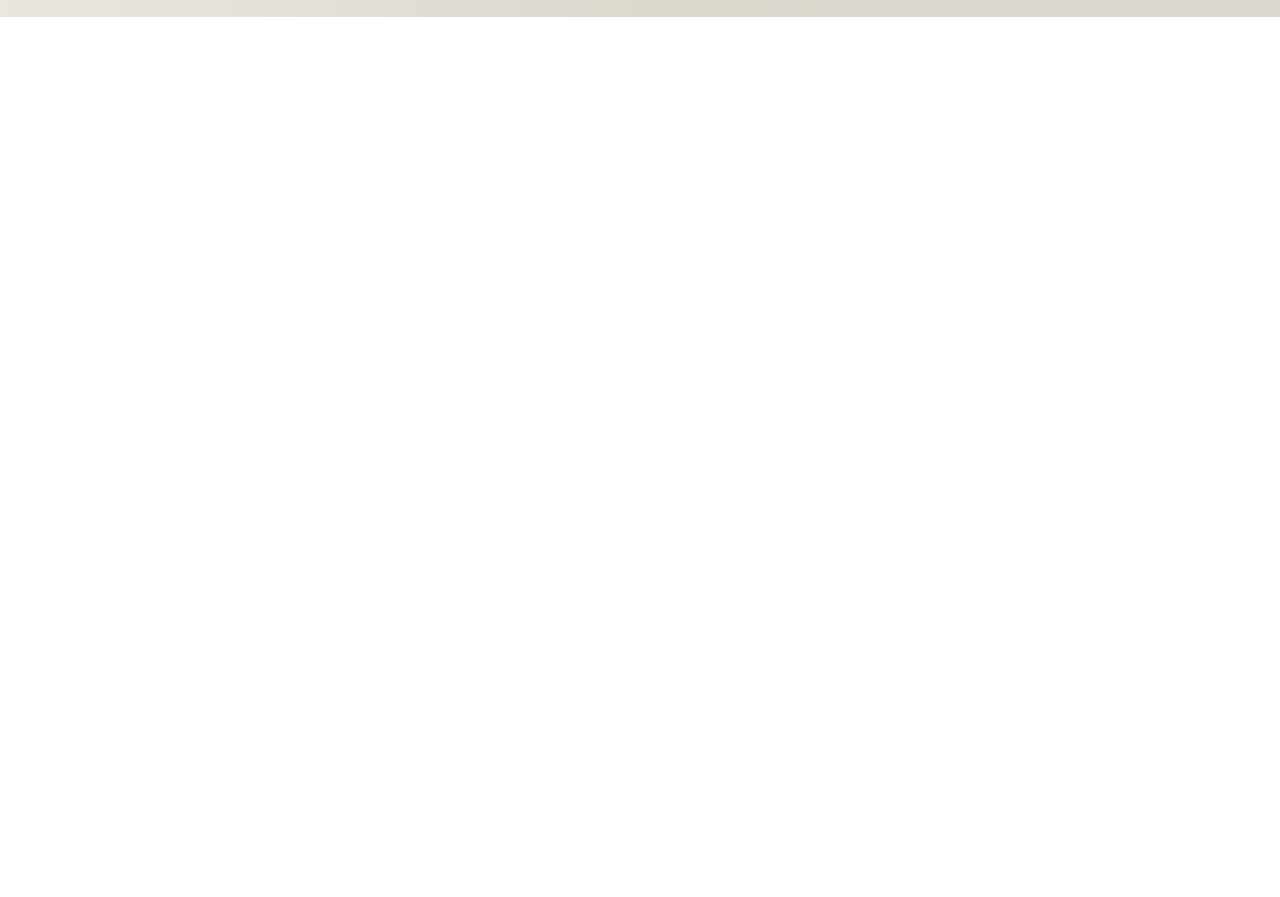
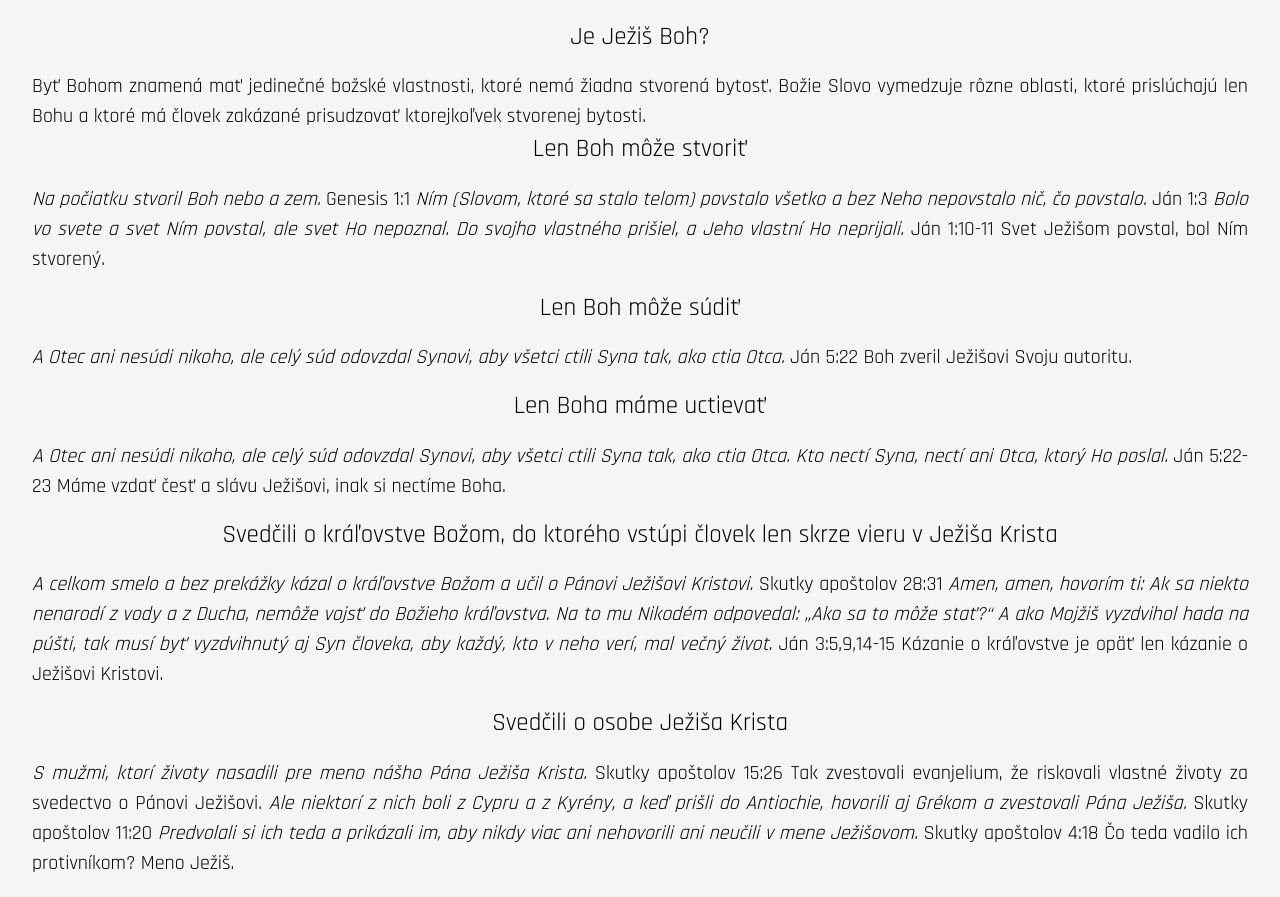
Before and after one commit to pkvarg/svedkovia.sk, a React (Vite) app: page /je-jezis-boh in a window 1280 px wide. Shown: the part 200-1097 px from the top of the page. Before the commit the page ends 800 px from the top, so only its background shows below. Built offline with nearby package versions, Linux system fonts and the light colour scheme.

Commit message:
jezis half

```diff
--- a/src/pages/Jezis.jsx
+++ b/src/pages/Jezis.jsx
@@ -1,7 +1,211 @@
 import React from 'react'
+import Header from '../components/Header'
 
 const Jezis = () => {
-  return <div>Jezis</div>
+  return (
+    <>
+      <Header />
+      <div className='bg-white text-[20px]'>
+        <h1 className='text-center text-[30px] py-8'>Je Ježiš Boh?</h1>
+        <div className='py-8 mx-4 lg:mx-8'>
+          <h2 className='text-center text-[25px]'>Je Ježiš Boh?</h2>
+          <p>
+            Byť Bohom znamená mať jedinečné božské vlastnosti, ktoré nemá žiadna
+            stvorená bytosť. Božie Slovo vymedzuje rôzne oblasti, ktoré
+            prislúchajú len Bohu a ktoré má človek zakázané prisudzovať
+            ktorejkoľvek stvorenej bytosti.
+          </p>
+          <h2 className='text-center text-[25px]'>Len Boh môže stvoriť </h2>
+          <p>
+            <span className='italic'> Na počiatku stvoril Boh nebo a zem.</span>
+            <span className='text-[20px]'> Genesis 1:1 </span>
+            <span className='italic'>
+              {' '}
+              Ním (Slovom, ktoré sa stalo telom) povstalo všetko a bez Neho
+              nepovstalo nič, čo povstalo.{' '}
+            </span>
+            <span className='text-[20px]'> Ján 1:3 </span>
+            <span className='italic'>
+              {' '}
+              Bolo vo svete a svet Ním povstal, ale svet Ho nepoznal. Do svojho
+              vlastného prišiel, a Jeho vlastní Ho neprijali.{' '}
+            </span>
+            <span className='text-[20px]'> Ján 1:10-11 </span>
+            Svet Ježišom povstal, bol Ním stvorený.
+          </p>
+          <h2 className='text-center text-[25px] mt-4'>Len Boh môže súdiť</h2>
+          <p>
+            <span className='italic'>
+              {' '}
+              A Otec ani nesúdi nikoho, ale celý súd odovzdal Synovi, aby všetci
+              ctili Syna tak, ako ctia Otca.
+            </span>
+            <span className='text-[20px]'> Ján 5:22 </span>
+            Boh zveril Ježišovi Svoju autoritu.
+          </p>
+
+          <h2 className='text-center text-[25px] mt-4'>
+            Len Boha máme uctievať
+          </h2>
+
+          <p>
+            <span className='italic'>
+              {' '}
+              A Otec ani nesúdi nikoho, ale celý súd odovzdal Synovi, aby všetci
+              ctili Syna tak, ako ctia Otca. Kto nectí Syna, nectí ani Otca,
+              ktorý Ho poslal.
+            </span>
+            <span className='text-[20px]'> Ján 5:22-23 </span>
+            Máme vzdať česť a slávu Ježišovi, inak si nectíme Boha.
+          </p>
+
+          {/* continue */}
+
+          <h2 className='text-center text-[25px] mt-4'>
+            Svedčili o kráľovstve Božom, do ktorého vstúpi človek len skrze
+            vieru v Ježiša Krista
+          </h2>
+          <p>
+            <span className='italic'>
+              {' '}
+              A celkom smelo a bez prekážky kázal o kráľovstve Božom a učil o
+              Pánovi Ježišovi Kristovi.{' '}
+            </span>
+            <span className='text-[20px]'> Skutky apoštolov 28:31 </span>
+            <span className='italic'>
+              {' '}
+              Amen, amen, hovorím ti: Ak sa niekto nenarodí z vody a z Ducha,
+              nemôže vojsť do Božieho kráľovstva. Na to mu Nikodém odpovedal:
+              „Ako sa to môže stať?“ A ako Mojžiš vyzdvihol hada na púšti, tak
+              musí byť vyzdvihnutý aj Syn človeka, aby každý, kto v neho verí,
+              mal večný život.{' '}
+            </span>
+            <span className='text-[20px]'> Ján 3:5,9,14-15 </span>
+            Kázanie o kráľovstve je opäť len kázanie o Ježišovi Kristovi.
+          </p>
+
+          <h2 className='text-center text-[25px] mt-4'>
+            Svedčili o osobe Ježiša Krista
+          </h2>
+
+          <p>
+            <span className='italic'>
+              {' '}
+              S mužmi, ktorí životy nasadili pre meno nášho Pána Ježiša Krista.{' '}
+            </span>
+            <span className='text-[20px]'> Skutky apoštolov 15:26 </span>
+            Tak zvestovali evanjelium, že riskovali vlastné životy za svedectvo
+            o Pánovi Ježišovi.
+            <span className='italic'>
+              {' '}
+              Ale niektorí z nich boli z Cypru a z Kyrény, a keď prišli do
+              Antiochie, hovorili aj Grékom a zvestovali Pána Ježiša.{' '}
+            </span>
+            <span className='text-[20px]'> Skutky apoštolov 11:20 </span>
+            <span className='italic'>
+              {' '}
+              Predvolali si ich teda a prikázali im, aby nikdy viac ani
+              nehovorili ani neučili v mene Ježišovom.{' '}
+            </span>
+            <span className='text-[20px]'> Skutky apoštolov 4:18 </span>
+            Čo teda vadilo ich protivníkom? Meno Ježiš.
+          </p>
+
+          <h2 className='text-center text-[25px] mt-4'>
+            Svedčili o tom, čo hovoril Ježiš Kristus
+          </h2>
+
+          <p>
+            Slovo, ktoré hlásal Pán Ježiš, to hlásali apoštoli.
+            <span className='italic'>
+              {' '}
+              O niekoľko dní povedal Pavel Barnabášovi: Vráťme sa a po všetkých
+              mestách, v ktorých sme zvestovali slovo Pánovo, ponavštevujeme
+              bratov, ako sa majú.{' '}
+            </span>
+            <span className='text-[20px]'> Skutky apoštolov 15:36 </span>
+          </p>
+
+          <h2 className='text-center text-[25px] mt-4'>
+            Ako apoštoli hlásali evanjelium?
+          </h2>
+
+          <p>
+            <span className='italic'>
+              {' '}
+              Ale prijmite moc Ducha Svätého, ktorý zostúpi na vás, a budete mi
+              svedkami.{' '}
+            </span>
+            <span className='text-[20px]'> Skutky apoštolov 1:8 </span>
+            Apoštoli nehlásali evanjelium rutinným a rozumovým rozprávaním o
+            tom, čo videli, ale v moci Ducha Svätého.
+          </p>
+
+          <h2 className='text-center text-[25px] mt-4'>
+            Čo je dôkazom pravého evanjelia?
+          </h2>
+
+          <p>
+            <span className='italic'>
+              {' '}
+              Veď ja sa nehanbím za evanjelium (Kristovo): lebo mocou Božou je
+              ono na spasenie každému veriacemu, najprv Židovi, a aj Grékovi.{' '}
+            </span>
+            <span className='text-[20px]'> Rimanom 1:16 </span>
+            Spasenie hriešnika je možné len skrze vieru v Ježiša Krista a
+            poslušnosti Jeho Slovu.
+            <span className='italic'>
+              {' '}
+              Zjavuje sa v ňom zaiste spravodlivosť Božia z viery pre vieru, ako
+              je napísané: Spravodlivý z viery bude žiť.{' '}
+            </span>
+            <span className='text-[20px]'> Rimanom 1:17 </span>
+            Vo viere vo vzkriesenie a v nasledovaní Ježiša Krista sa zjavuje
+            Božia spravodlivosť.
+          </p>
+
+          <h2 className='text-center text-[25px] mt-4'>
+            Nehlásať vzkriesenie je porušením Božieho nariadenia
+          </h2>
+
+          <p>
+            <span className='italic'>
+              {' '}
+              Veď Boh, ktorému slúžim svojím duchom zvesťou evanjelia Jeho Syna,
+              je mi svedkom, ako neprestajne spomínam na vás.{' '}
+            </span>
+            <span className='text-[20px]'> Rimanom 1:9 </span>
+            Pavol slúži Bohu tým, že zvestuje evanjelium Jeho Syna. Ak by
+            učeníci nehlásali to, čoho boli očitými svedkami, porušili by príkaz
+            Boha.
+            <span className='italic'>
+              {' '}
+              Ale Peter a Ján odpovedali im takto: Súďte, či je spravodlivé pred
+              Bohom poslúchať viac vás ako Boha! Lebo my nemôžeme nehovoriť o
+              tom, čo sme videli a počuli.{' '}
+            </span>
+            <span className='text-[20px]'> Skutky apoštolov 4:19-20 </span>
+            <span className='italic'>
+              {' '}
+              Čudujem sa, že od Toho, ktorý vás povolal v milosti Kristovej, sa
+              tak rýchlo odvraciate k inému evanjeliu, ktoré ani nie je iné
+              evanjelium. Sú však niektorí, čo robia zmätok medzi vami a chcú
+              prekrútiť evanjelium Kristovo. Ale keby sme aj my, alebo keby vám
+              anjel z neba zvestoval (iné) evanjelium miesto toho, ktoré sme vám
+              my zvestovali, - nech je prekliaty! Ako sme prv povedali, aj teraz
+              znovu hovorím: ak vám niekto zvestuje (iné) evanjelium miesto
+              toho, ktoré ste prijali, - nech je prekliaty!{' '}
+            </span>
+            <span className='text-[20px]'> Galatským 1:6-9 </span>
+            <span className='italic'> </span>
+            <span className='text-[20px]'></span>
+          </p>
+        </div>
+      </div>
+      <span className='italic'></span>
+      <span className='text-[20px]'></span>
+    </>
+  )
 }
 
 export default Jezis
```
